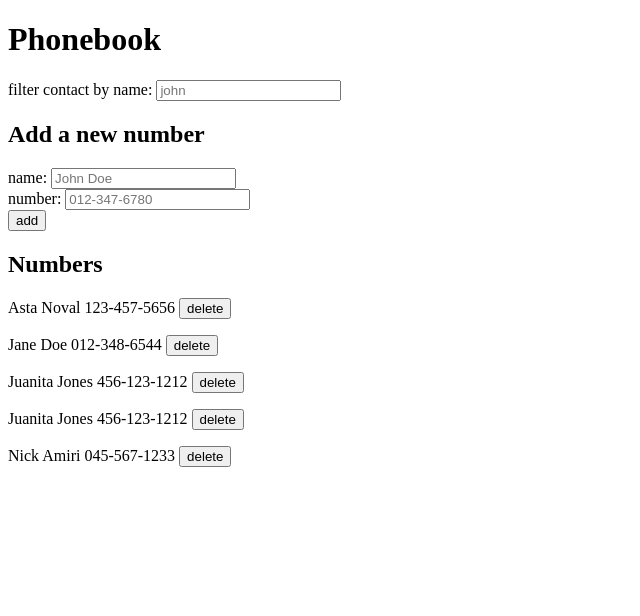
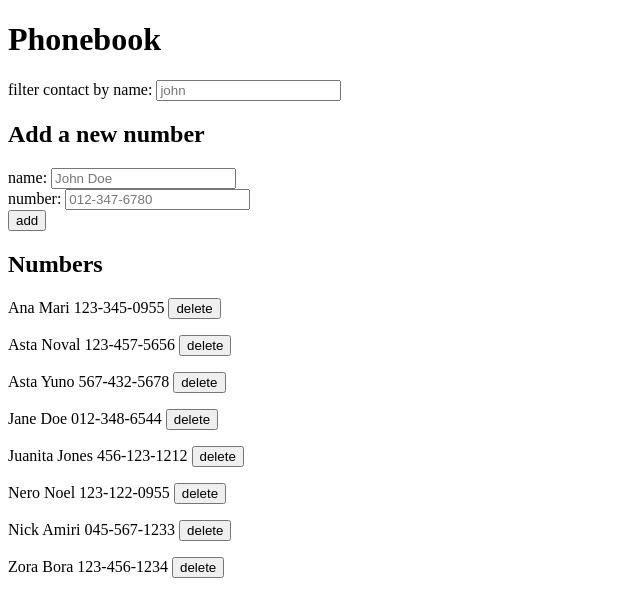
Before and after one commit to serfoll/fso_part2, a React (Vite) app in the folder phonebook/: page / in a window 1280 px wide. Shown: the top 616 px of the page, without its empty margins (0-640 px from the left). Built offline with nearby package versions, Linux system fonts and the light colour scheme; data requests are answered from the project's data file.

Commit message:
clean up and notifications improvement

```diff
--- a/phonebook/db.json
+++ b/phonebook/db.json
@@ -21,9 +21,24 @@
       "number": "456-123-1212"
     },
     {
-      "id": "3a3c",
-      "name": "Juanita Jones",
-      "number": "456-123-1212"
+      "id": "95cb",
+      "name": "Ana Mari",
+      "number": "123-345-0955"
+    },
+    {
+      "id": "d2bc",
+      "name": "Nero Noel",
+      "number": "123-122-0955"
+    },
+    {
+      "id": "3c86",
+      "name": "Zora Bora",
+      "number": "123-456-1234"
+    },
+    {
+      "id": "6c0d",
+      "name": "Asta Yuno",
+      "number": "567-432-5678"
     }
   ]
 }
--- a/phonebook/src/App.jsx
+++ b/phonebook/src/App.jsx
@@ -82,15 +82,15 @@ const App = () => {
         setNewName("");
         setNewNumber("");
         setNotificationMessage({
-          text: `${personCreated.name} has been added`,
+          text: `"${personCreated.name}" has been added`,
           type: "success",
         });
         console.log("person added: ", newPerson);
       })
       .catch(() => {
         setNotificationMessage({
-          text: `Failed to add ${newPerson.name} `,
-          type: "success",
+          text: `Failed to add "${newPerson.name}" `,
+          type: "error",
         });
       });
   };
@@ -100,7 +100,7 @@ const App = () => {
 
     if (
       window.confirm(
-        `${person.name} is already in phonebook, would you like to update the number?`
+        `"${person.name}" is already in phonebook, would you like to update the number?`
       )
     ) {
       personsServices
@@ -143,7 +143,7 @@ const App = () => {
         })
         .catch(() => {
           setNotificationMessage({
-            text: `"Failed to delete ${person.name}"`,
+            text: `"${person.name}" already deleted`,
             type: "error",
           });
           setPersons(
@@ -154,9 +154,9 @@ const App = () => {
   };
 
   useEffect(() => {
-    personsServices.getAll().then((initalPersons) => {
-      console.log("getAll result:", initalPersons);
-      setPersons(initalPersons);
+    personsServices.getAll().then((initialPersons) => {
+      console.log("getAll result:", initialPersons);
+      setPersons(initialPersons);
     });
   }, []);
 
--- a/phonebook/src/services/persons.js
+++ b/phonebook/src/services/persons.js
@@ -18,7 +18,6 @@ const getAll = () => {
 
 const create = (personObj) => {
   const req = axios.post(baseUrl, personObj);
-
   const data = req
     .then((res) => res.data)
     .catch((err) => {
```
